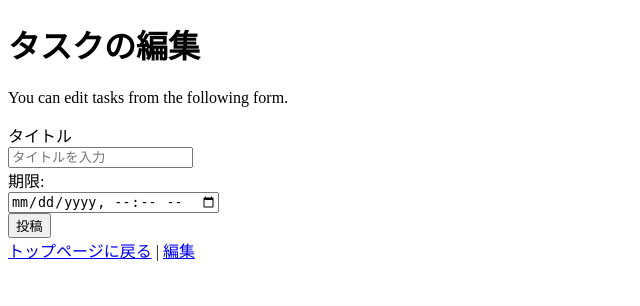
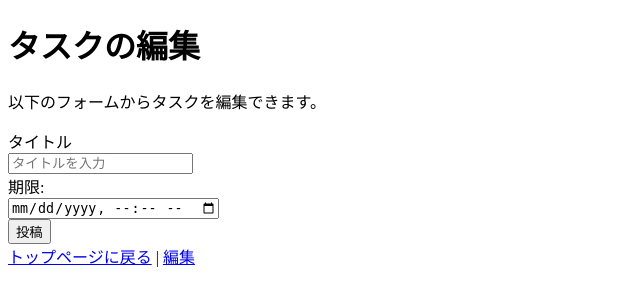
Before and after one commit to s1F102202291/django-test-exercise, a Django app: template todo/templates/todo/edit.html in a window 1280 px wide. Shown: the top 306 px of the page, without its empty margins (0-640 px from the left). Run offline with Django 5.2, Linux system fonts and the light colour scheme; the template is opened without the code that fills it, so the values that code supplies are empty.

Commit message:
Update edit.html

```diff
--- a/todo/templates/todo/edit.html
+++ b/todo/templates/todo/edit.html
@@ -10,7 +10,7 @@
 
   <body>
     <h1>タスクの編集</h1>
-    <p>You can edit tasks from the following form.</p>
+    <p>以下のフォームからタスクを編集できます。</p>
     <form action="{% url 'update' task.id%}" method="post">
       {% csrf_token %}
       <div>
```
